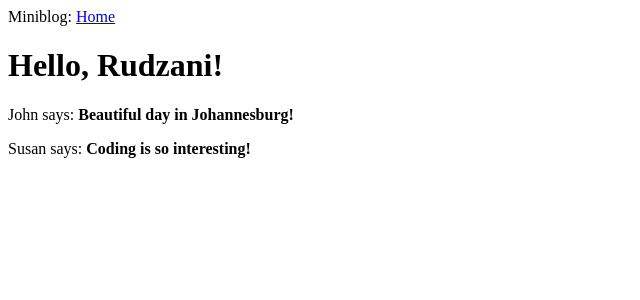
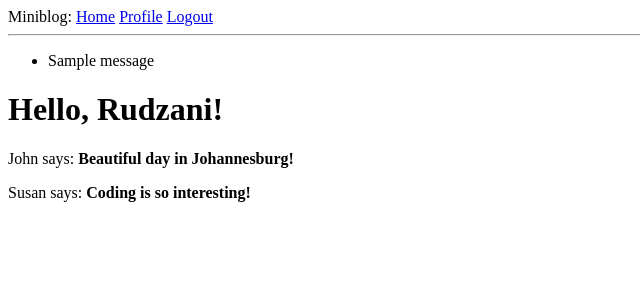
Before and after one commit to RudzaniMatidze/Mini_blog, a Flask app: page / in a window 1280 px wide. Shown: the top 300 px of the page, without its empty margins (0-640 px from the left). Run offline with Flask 3, Linux system fonts and the light colour scheme; a user stored in the database is signed in; tables that the repository leaves empty hold one stand-in row (values such as "Sample post"); one stand-in notice (Sample message) is shown.

Commit message:
Update: Added user profile url link

```diff
--- a/app/templates/base.html
+++ b/app/templates/base.html
@@ -8,7 +8,26 @@
         {% endif %}
     </head>
     <body>
-        <div>Miniblog: <a href="/index">Home</a></div>
+        <div>
+            Miniblog:
+            <a href="{{ url_for('index') }}">Home</a>
+            {% if current_user.is_anonymous %}
+            <a href="{{ url_for('login') }}">Login</a>
+            {% else %}
+            <a href="{{ url_for('user', username=current_user.username) }}">Profile</a>
+            <a href="{{ url_for('logout') }}">Logout</a>
+            {% endif %}
+        </div>
+        <hr>
+        {% with messages = get_flashed_messages() %}
+        {% if messages %}
+        <ul>
+            {% for message in messages %}
+            <li>{{ message }}</li>
+            {% endfor %}
+        </ul>
+        {% endif %}
+        {% endwith %}
         {% block content %}{% endblock %}
     </body>
 </html>
```
